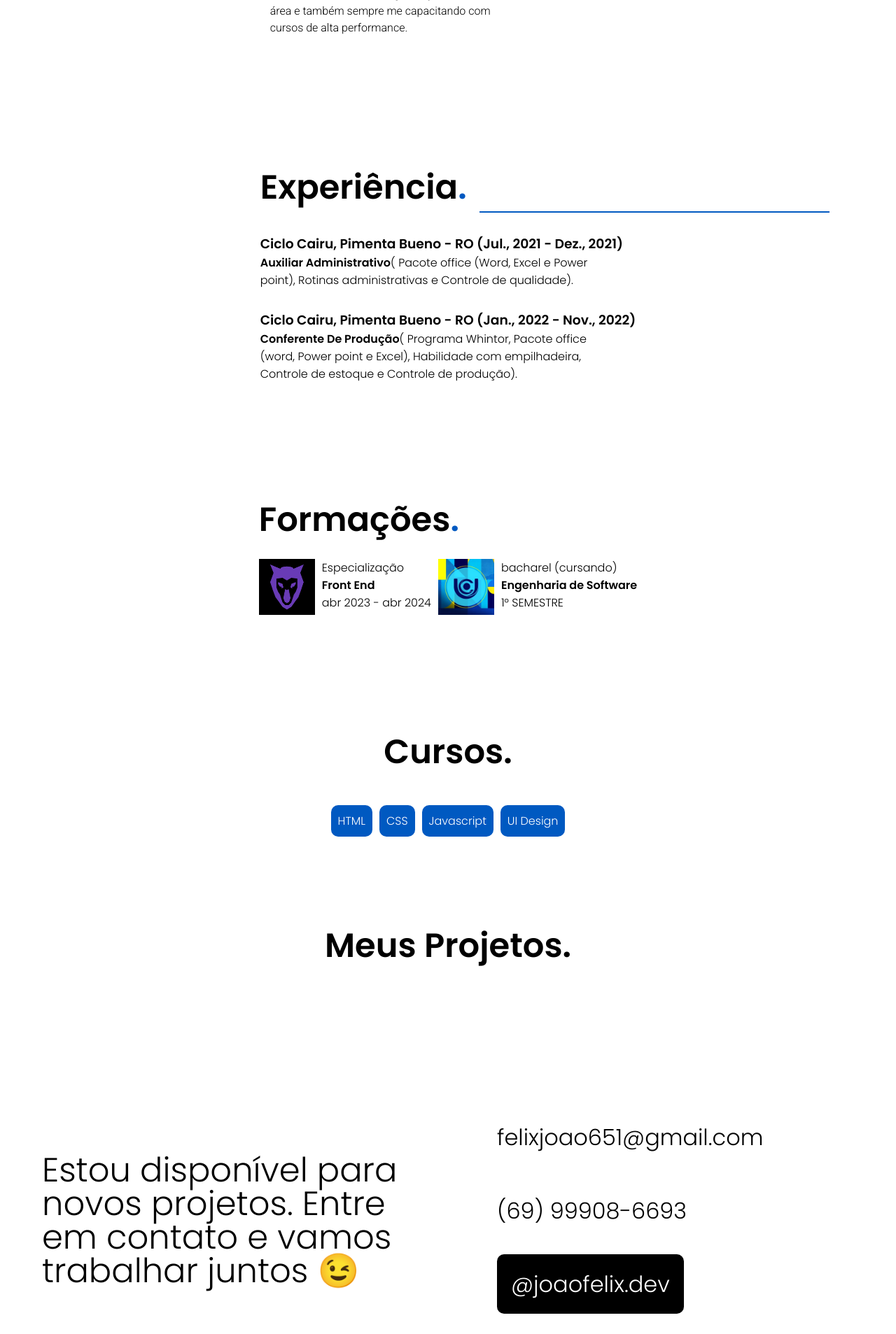
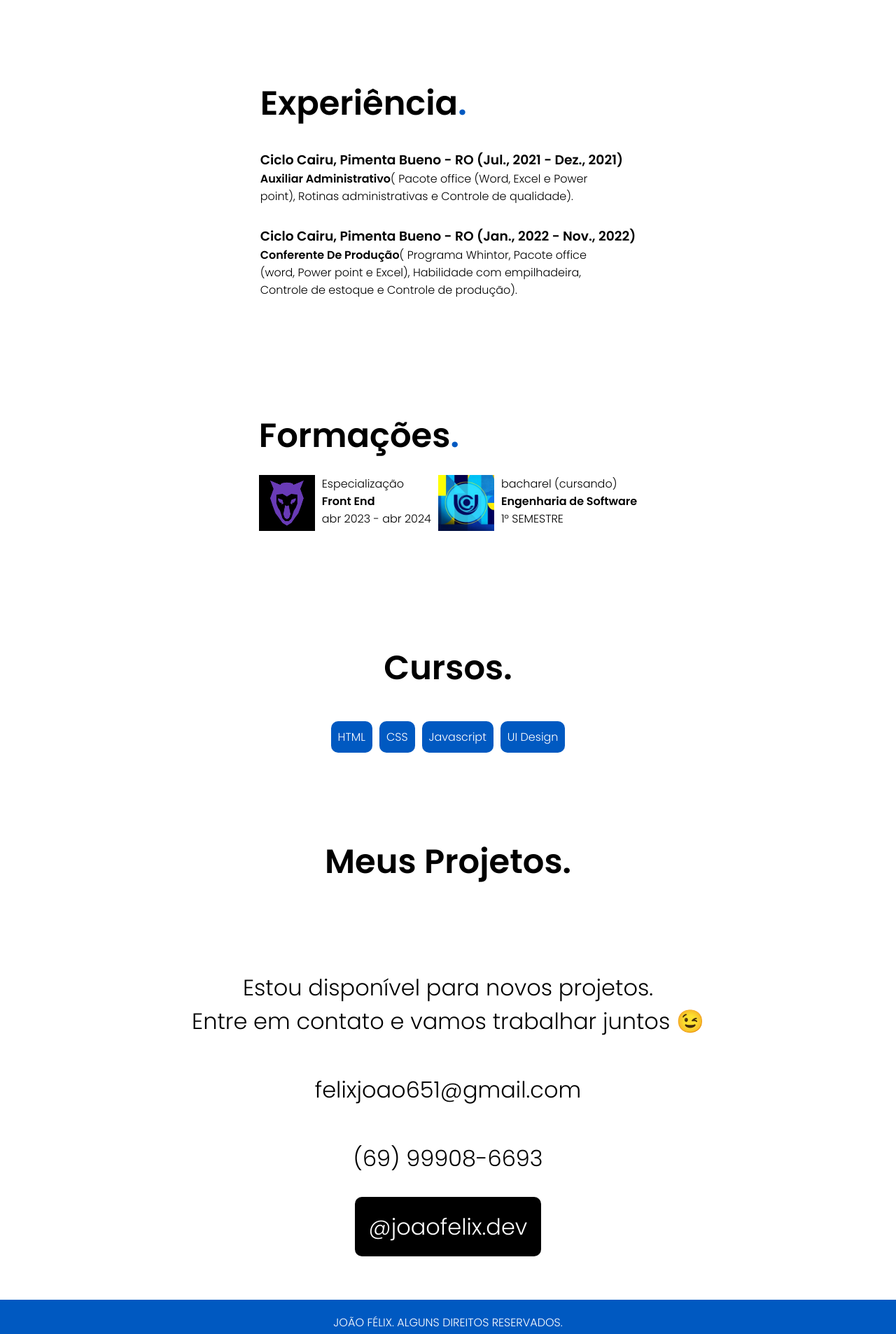
Before and after one commit to joaofelixss/joaofelixss.github.io, a PHP site: page / in a window 1280 px wide; the page is wider, and only the part inside the window is pictured. Shown: the part 613-2520 px from the top of that part at 70% size. Run offline with PHP 8.4, Linux system fonts and the light colour scheme.

Commit message:
portifólio

```diff
--- a/css/experiencia.css
+++ b/css/experiencia.css
@@ -4,18 +4,6 @@
   justify-content: center;
   max-width: 100%;
   padding: 40px;
-  position: relative;
-}
-
-.experiencia::before {
-  content: "";
-  max-width: 100%;
-  width: 500px;
-  height: 2px;
-  background: #0059c1;
-  top: 110px;
-  left: 685px;
-  position: absolute;
 }
 
 section h1 {
--- a/css/footer.css
+++ b/css/footer.css
@@ -1,24 +1,13 @@
-.footer-contanier {
+.footer {
+  margin-top: 120px;
+  text-align: center;
   font-size: 2rem;
   color: #000;
-  margin: 200px 60px;
-  display: grid;
-  justify-content: center;
-  align-items: center;
-  grid-template-columns: 1fr 1fr;
-  max-width: 100%;
-  gap: 100px;
+  gap: 50px;
 }
 
-.footer-texto {
-  font-size: 3rem;
-  line-height: 3rem;
-}
-
-.footer-contato li {
-  padding: 20px;
-  line-height: 1.1;
-  margin-bottom: 30px;
+.footer li {
+  margin-top: 50px;
 }
 
 .footer a {
@@ -30,19 +19,24 @@
 
 .footer a:hover {
   color: #0059c1;
+  background: #fff;
 }
 
-.footer-copy{
+.footer-copy {
   margin: 80px 0px 0px 0px;
   grid-column: 1/-1;
   text-align: center;
   color: #fff;
-  font-size: 2.2rem;
+  font-size: 1rem;
   background: #0059c1;
-  padding: 40px;
+  padding: 20px;
   width: 100%;
   box-sizing: border-box;
 }
 
 @media (max-width: 500px) {
+  .footer-copy {
+    grid-column: 1/-1;
+    box-sizing: border-box;
+  }
 }
--- a/css/formacao.css
+++ b/css/formacao.css
@@ -73,17 +73,20 @@
   .formacao {
     margin: 80px 0px;
     padding: 30px;
-    flex-direction: column;
   }
   .formacao h1 {
-    font-size: 4rem;
+    font-size: 3rem;
   }
   .faculdade{
     display: flex;
     gap: 10px;
-    font-size: 2rem;
+    font-size: 1rem;
   }
-  .cursos{
-    grid-column: 2;
+  .cursos h1{
+    font-size: 3rem;
+  }
+
+  .cursos li{
+    font-size: 1.5rem;
   }
 }
--- a/css/global.css
+++ b/css/global.css
@@ -23,3 +23,9 @@ section span{
   color: #0059c1;
   font-size: 3rem;
 }
+
+@media(max-width: 500px){
+  body{
+   flex-direction: column;
+  }
+}
--- a/css/header.css
+++ b/css/header.css
@@ -55,15 +55,6 @@
     color: #fff;
     padding: 10px;
   }
-  .projetos::before {
-    display: none;
-  }
-  .experiencia::before {
-    display: none;
-  }
-  .formacao::before {
-    display: none;
-  }
   .menu a:hover {
     color: #0059c1;
     background: #fff;
@@ -71,21 +62,19 @@
 }
 
 @media (max-width: 500px) {
-  body{
-    display: grid;
-  }
   .header{
-    padding: 20px;
+    padding: 10px;
+    max-width: 100%;
   }
   .header img{
-    width: 100px;
+    width: 50px;
   }
   .menu {
     justify-content: center;
   }
   .menu a {
-    font-size: 2.5rem;
-    padding: 20px;
+    font-size: 1.5rem;
+    padding: 10px;
     border-radius: 10px;
   }
 }
--- a/index.html
+++ b/index.html
@@ -20,7 +20,7 @@
         <li><a class="curriculo" href="/CURRÍCULO.pdf">Currículo</a></li>
         <li><a class="formacao-link" href="#formacao">Formação</a></li>
         <li><a class="experiencia" href="#experiencia">Experiência</a></li>
-        <li> <a class="projetos" href="#projetos">Projetos</a></li>
+        <li> <a class="projetos-header" href="#projetos">Projetos</a></li>
         <li><a href="#contato">Contato</a></li>
       </ul>
     </nav>
@@ -86,9 +86,8 @@
   </article>
 
   <footer class="footer" id="contato">
-    <div class="footer-contanier">
-      <p class="footer-texto">Estou disponível para novos projetos. Entre em contato e vamos trabalhar juntos 😉</p>
-      <ul class="footer-contato">
+      <p>Estou disponível para novos projetos.<br> Entre em contato e vamos trabalhar juntos 😉</p>
+      <ul>
         <li>felixjoao651@gmail.com</li>
         <li>(69) 99908-6693</li>
         <li><a href="https://www.instagram.com/joaofelix.dev/">@joaofelix.dev</a></li>
```
Also changed, not shown: other parts of css/experiencia.css (+12 -35 lines), css/introducao.css (+15 -15 lines).
